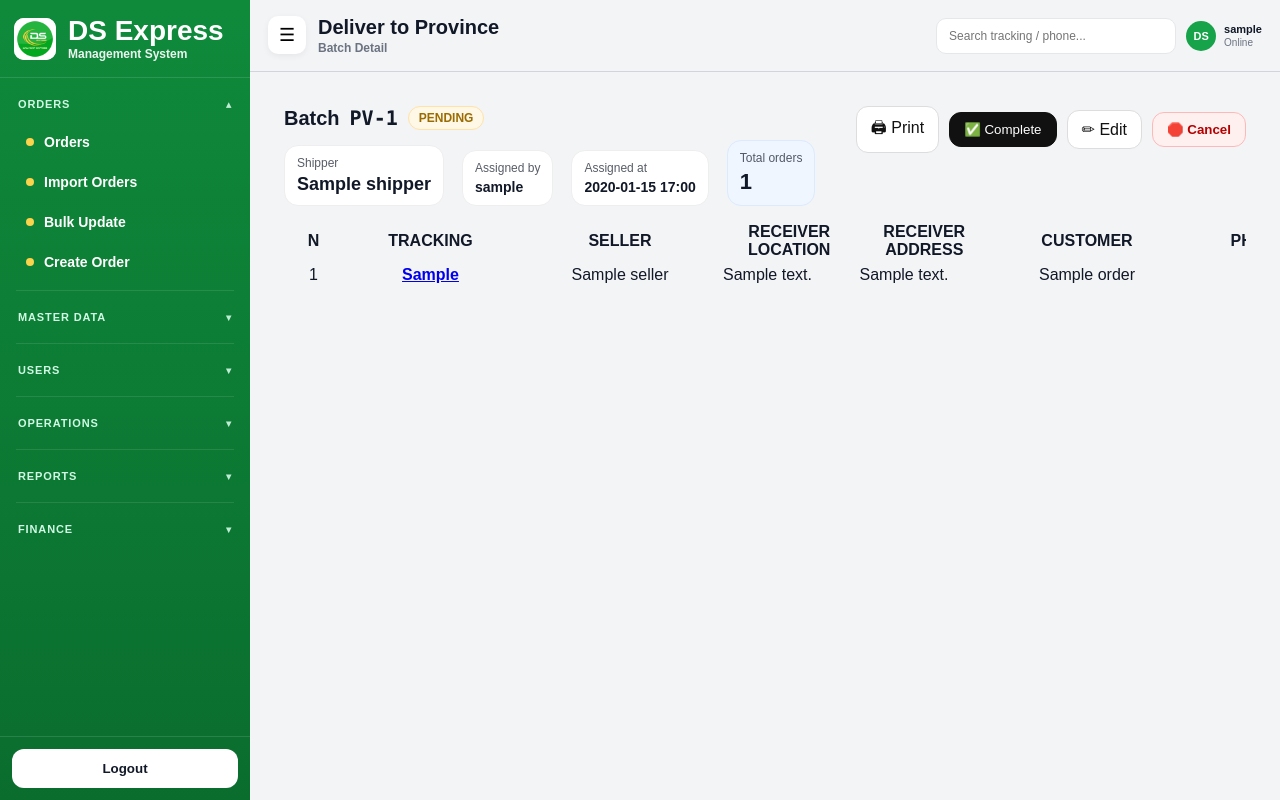
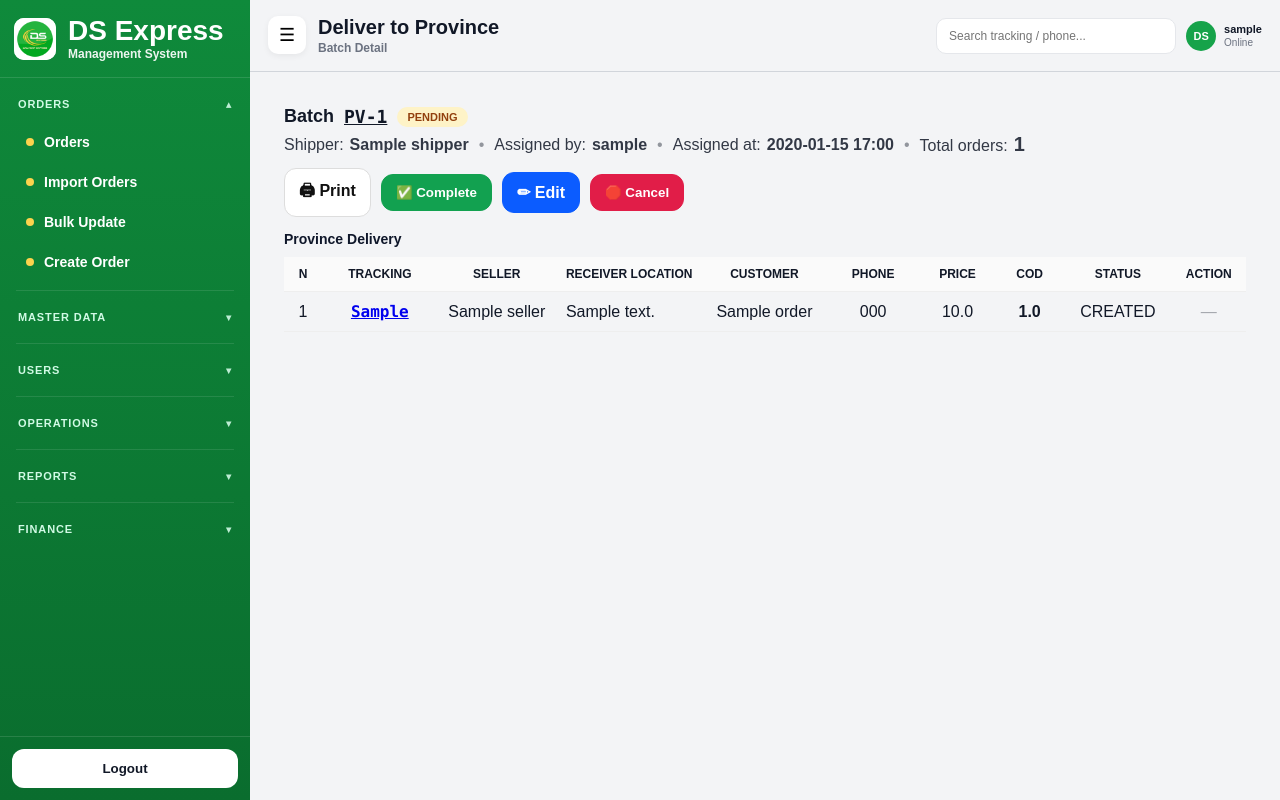
Before and after one commit to tanshychiev/dsexpress, a Django app: page /province/1/ in a window 1280 px wide. Run offline with Django 5.2, Linux system fonts and the light colour scheme; a user stored in the database is signed in; tables that the repository leaves empty hold one stand-in row (values such as "Sample post").

Commit message:
Update province and return detail style like PP assign

```diff
--- a/templates/provinceops/province_detail.html
+++ b/templates/provinceops/province_detail.html
@@ -5,63 +5,52 @@
 {% block page_subtitle %}Batch Detail{% endblock %}
 
 {% block content %}
-<div class="card card-pad">
+<div class="card pp-card">
 
   <!-- HEADER -->
-  <div class="top-row">
+  <div class="pp-header">
     <div>
-      <div class="h1">
-        Batch <span class="mono">PV-{{ batch.id }}</span>
+      <div class="pp-title">
+        Batch <span class="mono trk">PV-{{ batch.id }}</span>
 
         {% if batch.status == "DONE" %}
-          <span class="badge badge-green">DONE</span>
+          <span class="pp-state pp-green">DONE</span>
         {% elif batch.status == cancelled_value %}
-          <span class="badge badge-red">CANCELLED</span>
+          <span class="pp-state pp-red">CANCELLED</span>
         {% else %}
-          <span class="badge badge-yellow">PENDING</span>
+          <span class="pp-state pp-yellow">PENDING</span>
         {% endif %}
       </div>
 
-      <div class="meta-row">
-        <div class="meta">
-          <div class="meta-label">Shipper</div>
-          <div class="meta-value shipper-big">{{ batch.shipper.name|default:"-" }}</div>
-        </div>
-
-        <div class="meta">
-          <div class="meta-label">Assigned by</div>
-          <div class="meta-value">{{ batch.created_by.username|default:"-" }}</div>
-        </div>
-
-        <div class="meta">
-          <div class="meta-label">Assigned at</div>
-          <div class="meta-value">
+      <div class="pp-meta">
+        <span class="meta-item">Shipper: <b>{{ batch.shipper.name|default:"-" }}</b></span>
+        <span class="sep">•</span>
+        <span class="meta-item">Assigned by: <b>{{ batch.created_by.username|default:"-" }}</b></span>
+        <span class="sep">•</span>
+        <span class="meta-item">
+          Assigned at:
+          <b>
             {% if batch.assigned_at %}
               {{ batch.assigned_at|date:"Y-m-d H:i" }}
             {% else %}
               -
             {% endif %}
+          </b>
+        </span>
+        <span class="sep">•</span>
+        <span class="meta-item">Total orders: <span class="big-num">{{ total_orders }}</span></span>
       </div>
     </div>
 
-        <div class="meta total-box">
-          <div class="meta-label">Total orders</div>
-          <div class="meta-value total-big">{{ total_orders }}</div>
-        </div>
-      </div>
-    </div>
-
-    <div class="btns">
-
-      <!-- PRINT -->
+    <div class="pp-actions no-print">
       <a class="btn btn-ghost" href="{% url 'province_print' batch.id %}" target="_blank">🖨 Print</a>
 
-      <!-- COMPLETE / UNDO COMPLETE -->
       {% if batch.status == "DONE" %}
-        <form method="post" class="inline">
+        <form method="post" style="display:inline;">
           {% csrf_token %}
           <input type="hidden" name="action" value="undo_complete">
-          <button type="submit" class="btn btn-ghost js-confirm"
+          <button type="submit"
+                  class="btn btn-ghost js-confirm"
                   data-title="Undo complete?"
                   data-text="Move batch back to PENDING and allow edit.">
             ↩ Undo Complete
@@ -69,10 +58,11 @@
         </form>
       {% elif batch.status == cancelled_value %}
       {% else %}
-        <form method="post" class="inline">
+        <form method="post" style="display:inline;">
           {% csrf_token %}
           <input type="hidden" name="action" value="complete">
-          <button type="submit" class="btn js-confirm"
+          <button type="submit"
+                  class="btn btn-success js-confirm"
                   data-title="Complete this batch?"
                   data-text="Orders will be marked DONE.">
             ✅ Complete
@@ -80,31 +70,31 @@
         </form>
       {% endif %}
 
-      <!-- EDIT -->
       {% if batch.status != "DONE" and batch.status != cancelled_value %}
         {% if edit_mode %}
-          <a class="btn btn-ghost" href="{% url 'province_detail' batch.id %}">Done Editing</a>
+          <a class="btn btn-warning" href="{% url 'province_detail' batch.id %}">Done Editing</a>
         {% else %}
-          <a class="btn btn-ghost" href="?edit=1">✏ Edit</a>
+          <a class="btn btn-primary" href="?edit=1">✏ Edit</a>
         {% endif %}
       {% endif %}
 
-      <!-- CANCEL / UNDO CANCEL -->
       {% if batch.status == cancelled_value %}
-        <form method="post" class="inline">
+        <form method="post" style="display:inline;">
           {% csrf_token %}
           <input type="hidden" name="action" value="undo_cancel">
-          <button type="submit" class="btn btn-ghost js-confirm"
+          <button type="submit"
+                  class="btn btn-ghost js-confirm"
                   data-title="Undo cancel?"
                   data-text="Move batch back to PENDING and orders to PROCESSING.">
             ↩ Undo Cancel
           </button>
         </form>
       {% else %}
-        <form method="post" class="inline">
+        <form method="post" style="display:inline;">
           {% csrf_token %}
           <input type="hidden" name="action" value="cancel">
-          <button type="submit" class="btn btn-danger js-confirm"
+          <button type="submit"
+                  class="btn btn-danger js-confirm"
                   data-title="Cancel this batch?"
                   data-text="All orders will move to INBOUND and COD restore.">
             🛑 Cancel
@@ -115,53 +105,44 @@
   </div>
 
   {% if edit_mode %}
-  <!-- EDIT PANEL -->
-  <div class="edit-card">
-    <div class="edit-title">Edit Mode</div>
-    <div class="edit-sub">
-      You can change shipper, scan codes to add shipments, and use trash to remove.
-    </div>
+    <div class="section-title">Edit Mode</div>
 
-    <!-- CHANGE SHIPPER -->
+    <div class="edit-box" style="margin-bottom:12px;">
       <form method="post" class="shipper-form">
         {% csrf_token %}
         <input type="hidden" name="action" value="change_shipper">
-      <div class="shipper-row">
-        <div class="field">
-          <div class="label">Change shipper</div>
-          <select name="shipper_id" class="input select">
+
+        <label class="shipper-label">Change shipper</label>
+        <select name="shipper_id" class="shipper-select">
           {% for s in shippers %}
             <option value="{{ s.id }}" {% if batch.shipper_id == s.id %}selected{% endif %}>
               {{ s.name }}
             </option>
           {% endfor %}
         </select>
+
+        <button class="btn btn-primary" type="submit">Save Shipper</button>
+      </form>
     </div>
-        <button type="submit" class="btn big">Save Shipper</button>
-      </div>
-    </form>
 
-    <!-- SCAN ADD -->
+    <div class="edit-box">
       <form method="post" class="scan-form">
         {% csrf_token %}
         <input type="hidden" name="action" value="scan_add">
 
-      <div class="scan-wrap">
-        <div class="field grow">
-          <div class="label">Scan tracking code(s), one per line</div>
+        <label class="shipper-label">Scan tracking code(s), one per line</label>
         <textarea class="scan-box" name="scan_codes" placeholder="Scan here...">{{ edit_scan_value }}</textarea>
-        </div>
 
-        <div class="scan-actions">
-          <button type="submit" class="btn big">+ Add</button>
+        <div class="edit-actions">
+          <button class="btn btn-primary" type="submit">+ Add</button>
           <a class="btn btn-ghost" href="{% url 'province_detail' batch.id %}">Done Editing</a>
-        </div>
         </div>
       </form>
     </div>
   {% endif %}
 
   <!-- TABLE -->
+  <div class="section-title">Province Delivery</div>
   <div class="table-wrap">
     <table class="ds-table wide">
       <thead>
@@ -170,7 +151,6 @@
           <th class="th-center" style="width:175px;">TRACKING</th>
           <th class="th-center" style="width:200px;">SELLER</th>
           <th class="th-center">RECEIVER LOCATION</th>
-          <th class="th-center">RECEIVER ADDRESS</th>
           <th class="th-center" style="width:190px;">CUSTOMER</th>
           <th class="th-center" style="width:150px;">PHONE</th>
           <th class="th-center" style="width:110px;">PRICE</th>
@@ -186,14 +166,13 @@
           <td class="td-center">{{ forloop.counter }}</td>
 
           <td class="td-center">
-            <a href="{{ r.tracking_url }}" class="tracking-link">
+            <a href="{{ r.tracking_url }}" class="trk mono">
               {{ r.tracking_no }}
             </a>
           </td>
 
           <td class="td-center">{{ r.seller_name }}</td>
           <td>{{ r.receiver_location }}</td>
-          <td>{{ r.receiver_address }}</td>
           <td class="td-center">{{ r.customer_name }}</td>
           <td class="td-center">{{ r.customer_phone }}</td>
           <td class="td-center">{{ r.price }}</td>
@@ -213,14 +192,15 @@
 
           <td class="td-center">
             {% if edit_mode %}
-              <form method="post" class="inline">
+              <form method="post" style="display:inline;">
                 {% csrf_token %}
                 <input type="hidden" name="action" value="remove_item">
                 <input type="hidden" name="item_id" value="{{ r.item_id }}">
-                <button type="submit" class="trash-btn js-confirm"
+                <button type="submit"
+                        class="btn btn-danger js-confirm"
                         data-title="Remove this shipment?"
                         data-text="This shipment will be removed and moved to INBOUND.">
-                  🗑
+                  Remove
                 </button>
               </form>
             {% else %}
@@ -230,7 +210,7 @@
         </tr>
         {% empty %}
         <tr>
-          <td colspan="11" style="padding:14px; opacity:.7;">No orders in this batch.</td>
+          <td colspan="10" style="padding:14px; opacity:.7;">No orders in this batch.</td>
         </tr>
         {% endfor %}
       </tbody>
@@ -253,75 +233,146 @@
 </div>
 
 <style>
-  .card-pad{padding:18px; border-radius:16px;}
-  .top-row{display:flex; gap:12px; align-items:flex-start; justify-content:space-between; flex-wrap:wrap;}
-  .h1{font-size:20px; font-weight:900; display:flex; gap:10px; align-items:center;}
+  .pp-card{padding:18px;border-radius:16px;width:100%;}
   .mono{font-family:ui-monospace,Consolas,monospace;}
 
-  .meta-row{display:flex; gap:18px; flex-wrap:wrap; margin-top:10px; align-items:flex-end;}
-  .meta{padding:10px 12px; border:1px solid #eee; border-radius:14px; background:#fff;}
-  .meta-label{font-size:12px; opacity:.7; margin-bottom:4px;}
-  .meta-value{font-size:14px; font-weight:800;}
-  .shipper-big{font-size:18px; font-weight:900;}
-  .total-box{border-color:#dbeafe; background:#eff6ff;}
-  .total-big{font-size:22px; font-weight:900;}
+  .pp-header{display:flex;justify-content:space-between;gap:12px;flex-wrap:wrap;align-items:flex-start;}
+  .pp-title{font-size:18px;font-weight:900;display:flex;gap:10px;align-items:center;flex-wrap:wrap;}
+  .pp-meta{margin-top:6px;opacity:.85;display:flex;gap:10px;flex-wrap:wrap;align-items:center;}
+  .meta-item{display:inline-flex;gap:6px;align-items:baseline;}
+  .sep{opacity:.5;}
+  .big-num{font-size:20px;font-weight:900;}
+  .pp-actions{display:flex;gap:10px;flex-wrap:wrap;align-items:center;}
 
-  .btns{display:flex; gap:10px; align-items:center; flex-wrap:wrap;}
-  .inline{display:inline;}
-  .btn{padding:9px 14px; border-radius:12px; border:1px solid #111; background:#111; color:#fff; cursor:pointer;}
-  .btn.big{padding:12px 18px; font-size:15px; font-weight:900;}
-  .btn-ghost{padding:9px 14px; border-radius:12px; border:1px solid #ddd; background:#fff; color:#111; text-decoration:none; cursor:pointer;}
-  .btn-danger{padding:9px 14px; border-radius:12px; border:1px solid #ffb8b8; background:#fff0f0; color:#b40000; cursor:pointer; font-weight:900;}
+  .section-title{
+    margin-top:14px;
+    margin-bottom:8px;
+    font-weight:900;
+    color:#0f172a;
+    font-size:14px;
+  }
 
-  .badge{padding:4px 10px; border-radius:999px; font-size:12px; font-weight:900; display:inline-block; border:1px solid transparent;}
-  .badge-green{background:#e8fff0; color:#138a3d; border-color:#bff0cf;}
-  .badge-yellow{background:#fff8e6; color:#9a6b00; border-color:#ffe2a8;}
-  .badge-blue{background:#eef5ff; color:#1f4db8; border-color:#cfe0ff;}
-  .badge-gray{background:#f3f3f3; color:#666; border-color:#e5e5e5;}
-  .badge-red{background:#fff0f0; color:#b40000; border-color:#ffd0d0;}
+  .btn{
+    padding:10px 14px;
+    border-radius:12px;
+    border:1px solid #111;
+    background:#111;
+    color:#fff;
+    cursor:pointer;
+    text-decoration:none;
+    font-weight:800;
+  }
+  .btn-ghost{
+    padding:10px 14px;
+    border-radius:12px;
+    border:1px solid #ddd;
+    background:#fff;
+    color:#111;
+    cursor:pointer;
+    text-decoration:none;
+    font-weight:800;
+  }
+  .btn-primary{background:#0b5cff;border-color:#0b5cff;color:#fff;}
+  .btn-success{background:#12a150;border-color:#12a150;color:#fff;}
+  .btn-danger{background:#e11d48;border-color:#e11d48;color:#fff;}
+  .btn-warning{background:#f59e0b;border-color:#f59e0b;color:#111;}
 
-  .edit-card{margin-top:14px; padding:14px; border-radius:16px; border:1px solid #eee; background:#fafafa;}
-  .edit-title{font-weight:900; margin-bottom:4px;}
-  .edit-sub{font-size:13px; opacity:.7; margin-bottom:12px;}
+  .pp-state{
+    padding:4px 10px;
+    border-radius:999px;
+    font-weight:900;
+    font-size:11px;
+    display:inline-block;
+  }
+  .pp-blue{background:#dbeafe;color:#1e40af;}
+  .pp-orange{background:#fff7cc;color:#92400e;}
+  .pp-green{background:#dcfce7;color:#166534;}
+  .pp-red{background:#fee2e2;color:#991b1b;}
+  .pp-yellow{background:#fef3c7;color:#92400e;}
 
-  .label{font-size:12px; opacity:.7; margin-bottom:6px;}
-  .input{height:44px; padding:8px 10px; border-radius:12px; border:1px solid #e6e6e6; background:#fff;}
-  .select{min-width:280px;}
-
-  .shipper-row{display:flex; gap:10px; align-items:flex-end; flex-wrap:wrap; margin-bottom:12px;}
-  .field{min-width:240px;}
-  .grow{flex:1; min-width:320px;}
-
-  .scan-wrap{display:flex; gap:10px; align-items:stretch; flex-wrap:wrap;}
-  .scan-box{width:100%; height:160px; padding:12px; border-radius:14px; border:1px solid #e5e5e5; background:#fff; font-family:ui-monospace,Consolas,monospace;}
-  .scan-actions{display:flex; gap:10px; align-items:flex-start;}
-
-  .table-wrap{margin-top:14px; overflow:auto;}
-  table.wide{min-width:1500px;}
+  .table-wrap{margin-top:10px;overflow-x:auto;width:100%;}
+  table.wide{width:100%;min-width:100%;}
   .th-center{text-align:center;}
   .td-center{text-align:center;}
 
-  .tracking-link{font-weight:900; text-decoration:underline;}
+  .ds-table{width:100%;border-collapse:collapse;}
+  .ds-table th,
+  .ds-table td{
+    border-bottom:1px solid #eee;
+    padding:10px;
+    vertical-align:middle;
+  }
+  .ds-table th{
+    background:#fafafa;
+    white-space:nowrap;
+    font-size:12px;
+    font-weight:800;
+  }
+  .ds-table tbody tr:hover td{background:#fcfcfc;}
 
-  .trash-btn{
-    border:1px solid #ffd0d0;
-    background:#fff3f3;
-    color:#b40000;
-    border-radius:14px;
-    padding:10px 14px;
-    font-size:20px;
-    cursor:pointer;
-    font-weight:900;
+  .trk{font-weight:900;text-decoration:underline;}
+
+  .edit-box{
+    background:#fff;
+    border:1px solid #e5e7eb;
+    border-radius:16px;
+    padding:14px;
   }
 
-  /* modal */
-  .modal{display:none; position:fixed; inset:0; z-index:9999;}
+  .shipper-form,
+  .scan-form{
+    display:flex;
+    flex-direction:column;
+    gap:10px;
+  }
+
+  .shipper-label{
+    font-size:12px;
+    font-weight:800;
+    color:#475569;
+  }
+
+  .shipper-select{
+    width:100%;
+    max-width:380px;
+    padding:10px 12px;
+    border:1px solid #d1d5db;
+    border-radius:12px;
+    background:#fff;
+  }
+
+  .scan-box{
+    width:100%;
+    min-height:160px;
+    padding:12px;
+    border-radius:14px;
+    border:1px solid #d1d5db;
+    background:#fff;
+    font-family:ui-monospace,Consolas,monospace;
+  }
+
+  .edit-actions{
+    display:flex;
+    gap:10px;
+    flex-wrap:wrap;
+    align-items:center;
+  }
+
+  .modal{display:none;position:fixed;inset:0;z-index:9999;}
   .modal.show{display:block;}
-  .modal-backdrop{position:absolute; inset:0; background:rgba(0,0,0,.45);}
-  .modal-card{position:relative; margin:12vh auto 0; width:min(460px,92vw); background:#fff; border-radius:18px; padding:16px; box-shadow:0 20px 60px rgba(0,0,0,.25);}
-  .modal-title{font-size:16px; font-weight:900; margin-bottom:6px;}
-  .modal-text{font-size:13px; opacity:.8; margin-bottom:14px; line-height:1.4;}
-  .modal-actions{display:flex; gap:10px; justify-content:flex-end;}
+  .modal-backdrop{position:absolute;inset:0;background:rgba(0,0,0,.45);}
+  .modal-card{
+    position:relative;
+    margin:12vh auto 0;
+    width:min(460px,92vw);
+    background:#fff;
+    border-radius:18px;
+    padding:16px;
+    box-shadow:0 20px 60px rgba(0,0,0,.25);
+  }
+  .modal-title{font-size:16px;font-weight:900;margin-bottom:6px;}
+  .modal-text{font-size:13px;opacity:.8;margin-bottom:14px;line-height:1.4;}
+  .modal-actions{display:flex;gap:10px;justify-content:flex-end;}
 </style>
 
 <script>
@@ -360,7 +411,7 @@
 
     yesBtn.addEventListener("click", function(){
       if(pendingForm){
-        pendingForm.submit();   // ✅ submit real form
+        pendingForm.submit();
       }
       closeModal();
     });
```
Also changed, not shown: templates/returnshop/returnshop_detail.html (+145 -75 lines). Lines whose indentation alone changed are shown as unchanged.
